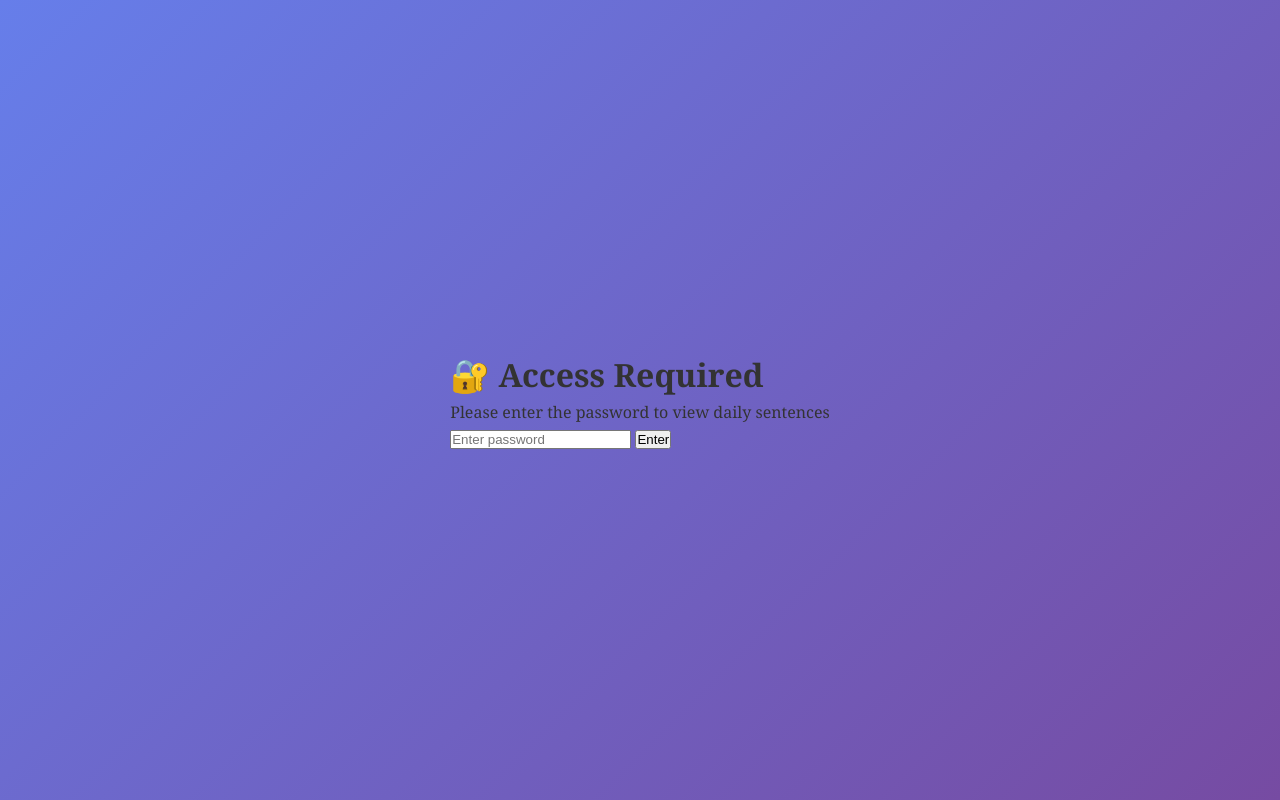
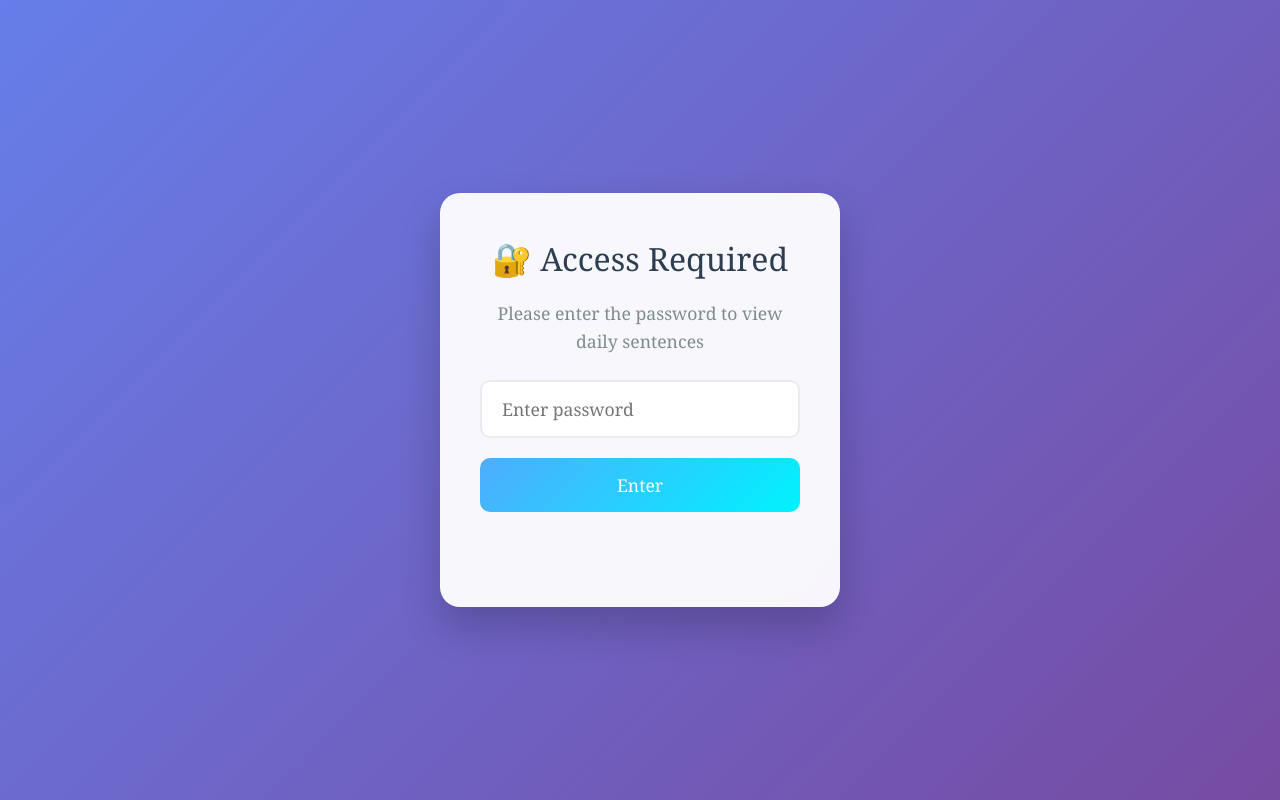
Before and after one commit to vorobejus/vorobejus.github.io, a plain HTML site: page index.html in a window 1280 px wide. Drawn offline with Linux system fonts and the light colour scheme.

Commit message:
Update style.css

```diff
--- a/style.css
+++ b/style.css
@@ -14,6 +14,93 @@ body {
     display: flex;
     align-items: center;
     justify-content: center;
+}
+
+/* Login Screen Styles */
+.login-container {
+    display: flex;
+    align-items: center;
+    justify-content: center;
+    min-height: 100vh;
+    width: 100%;
+}
+
+.login-card {
+    background: rgba(255, 255, 255, 0.95);
+    border-radius: 20px;
+    padding: 40px;
+    box-shadow: 0 20px 40px rgba(0, 0, 0, 0.2);
+    backdrop-filter: blur(10px);
+    text-align: center;
+    max-width: 400px;
+    width: 90%;
+    animation: fadeIn 1s ease-out;
+}
+
+.login-card h1 {
+    font-size: 2rem;
+    margin-bottom: 15px;
+    color: #2c3e50;
+    font-weight: 300;
+}
+
+.login-card p {
+    color: #7f8c8d;
+    margin-bottom: 25px;
+    font-size: 1.1rem;
+}
+
+#login-form {
+    display: flex;
+    flex-direction: column;
+    gap: 20px;
+}
+
+#password-input {
+    padding: 15px 20px;
+    border: 2px solid #e9ecef;
+    border-radius: 10px;
+    font-size: 1.1rem;
+    background: white;
+    transition: all 0.3s ease;
+    font-family: inherit;
+}
+
+#password-input:focus {
+    outline: none;
+    border-color: #4facfe;
+    box-shadow: 0 0 0 3px rgba(79, 172, 254, 0.1);
+}
+
+#login-form button {
+    background: linear-gradient(135deg, #4facfe 0%, #00f2fe 100%);
+    color: white;
+    border: none;
+    padding: 15px 30px;
+    border-radius: 10px;
+    font-size: 1.1rem;
+    font-weight: 500;
+    cursor: pointer;
+    transition: all 0.3s ease;
+    font-family: inherit;
+}
+
+#login-form button:hover {
+    transform: translateY(-2px);
+    box-shadow: 0 10px 20px rgba(79, 172, 254, 0.3);
+}
+
+.error-message {
+    color: #e74c3c;
+    font-size: 0.9rem;
+    margin-top: 10px;
+    min-height: 20px;
+}
+
+@keyframes shake {
+    0%, 100% { transform: translateX(0); }
+    25% { transform: translateX(-10px); }
+    75% { transform: translateX(10px); }
 }
 
 .container {
@@ -44,6 +131,27 @@ header {
     color: white;
     padding: 30px;
     text-align: center;
+    position: relative;
+}
+
+.logout-btn {
+    position: absolute;
+    top: 20px;
+    right: 20px;
+    background: rgba(255, 255, 255, 0.2);
+    color: white;
+    border: 1px solid rgba(255, 255, 255, 0.3);
+    padding: 8px 16px;
+    border-radius: 20px;
+    font-size: 0.9rem;
+    cursor: pointer;
+    transition: all 0.3s ease;
+    backdrop-filter: blur(10px);
+}
+
+.logout-btn:hover {
+    background: rgba(255, 255, 255, 0.3);
+    transform: translateY(-1px);
 }
 
 header h1 {
```
